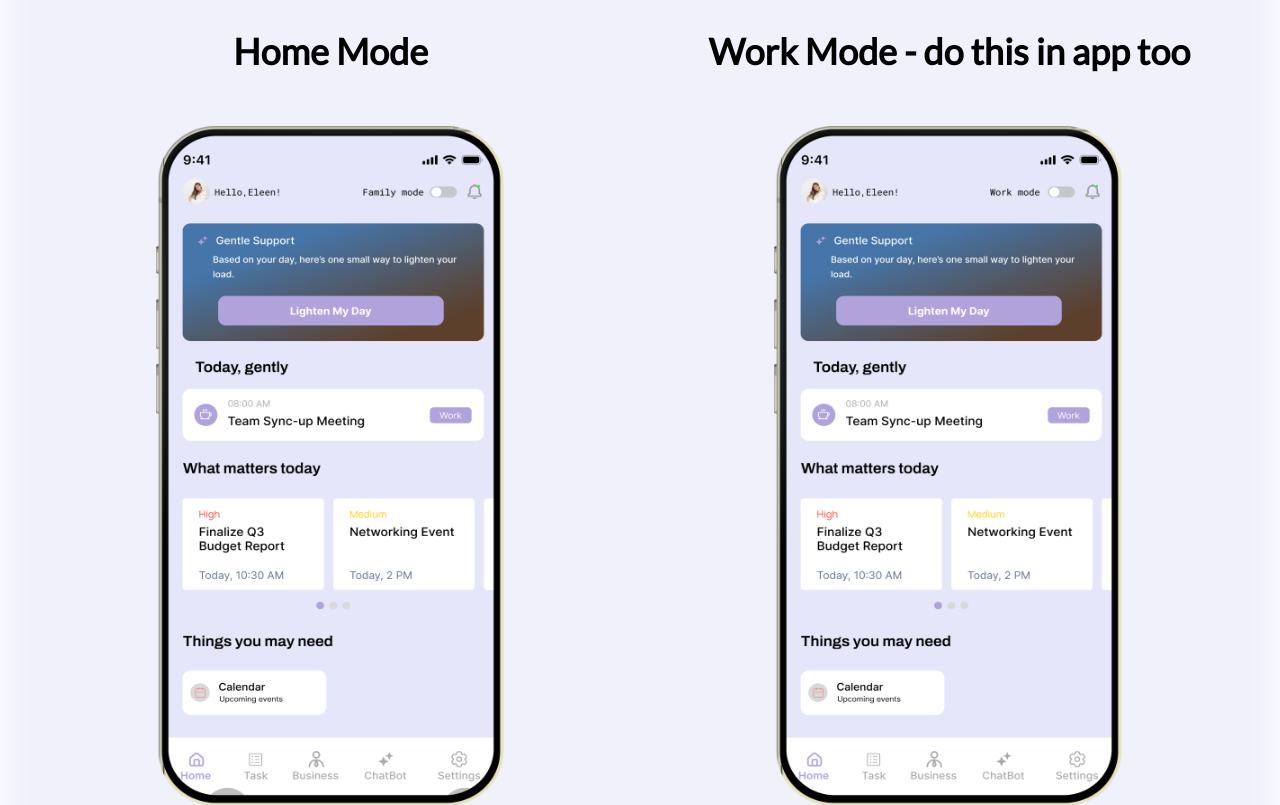
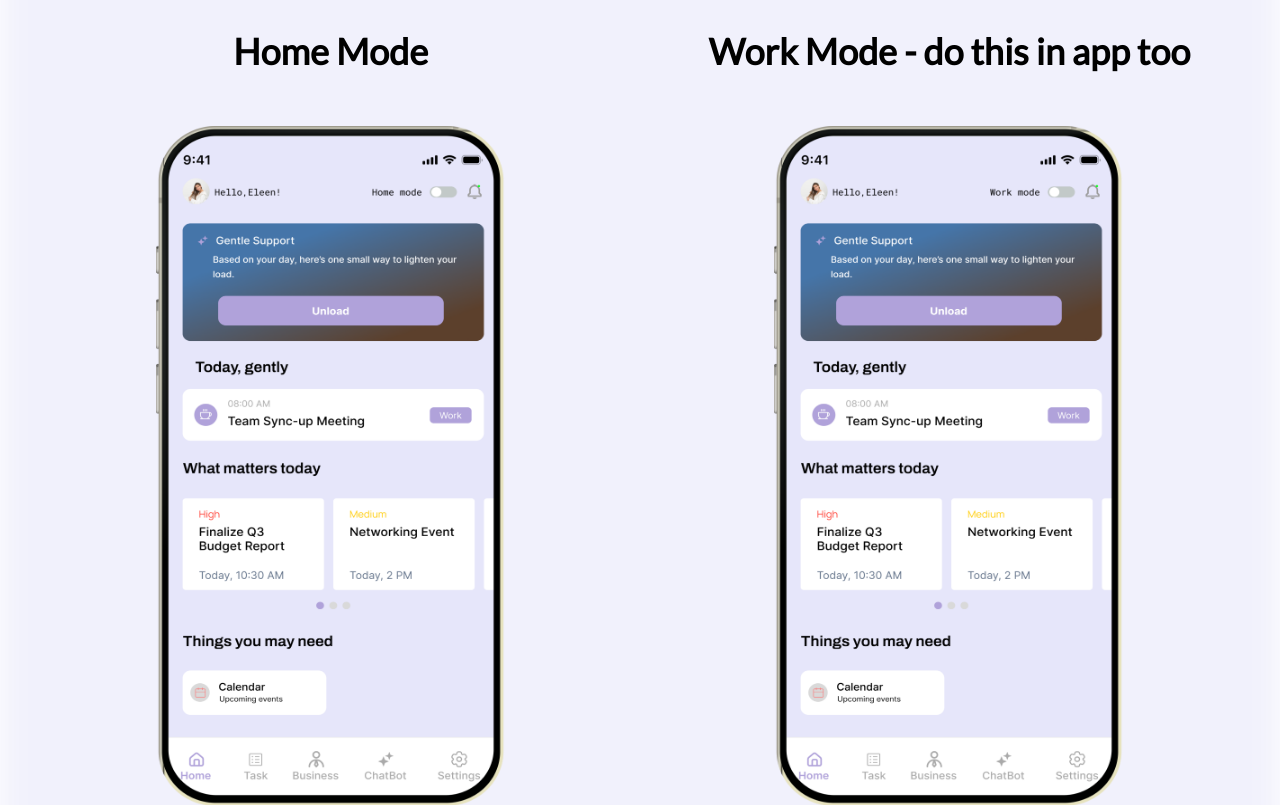
Before and after one commit to alaminislam34/task-mama-landing-page, a Next.js app: page / in a window 1280 px wide. Shown: the part 4320-5125 px from the top of the page. Built offline with nearby package versions, Linux system fonts and the light colour scheme; no server answers.

Commit message:
added some changes

```diff
--- a/src/app/components/HomePage/AppMode.jsx
+++ b/src/app/components/HomePage/AppMode.jsx
@@ -50,7 +50,7 @@ function AppMode() {
               Home Mode
             </h1>
             <Image
-              src={"/images/family.png"}
+              src={"/images/Home(Mode).png"}
               height={1200}
               width={1200}
               alt="Home Mode"
@@ -62,7 +62,7 @@ function AppMode() {
               Work Mode - do this in app too
             </h1>
             <Image
-              src={"/images/work-mode.png"}
+              src={"/images/Work(Mode).png"}
               height={1200}
               width={1200}
               alt="Work Mode - do this in app too"
```
Also changed, not shown: public/images/Home(Mode).png (added), public/images/Work(Mode).png (added).
